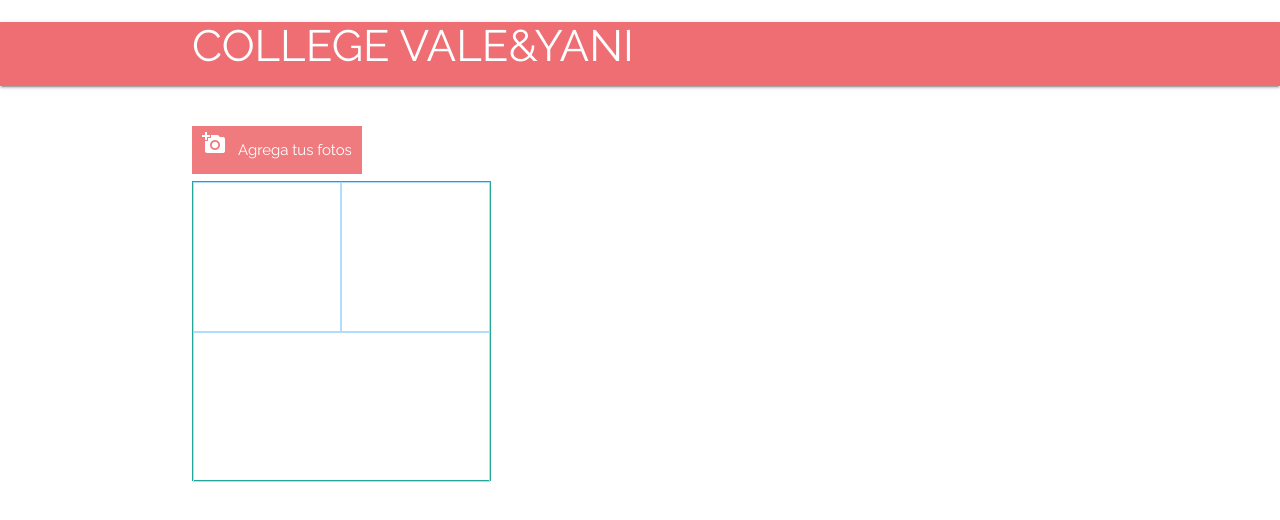
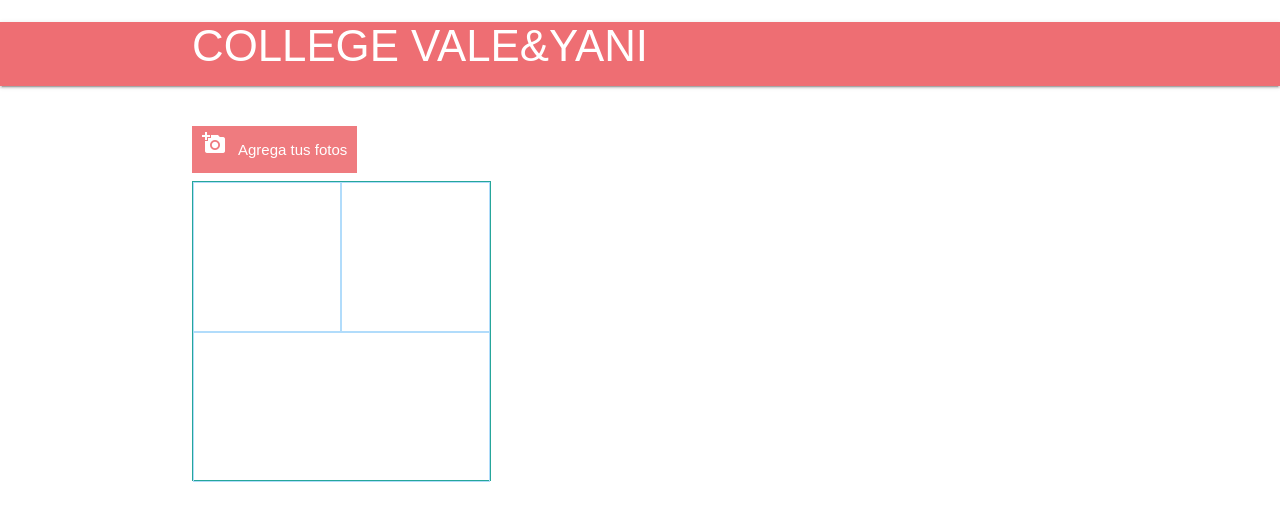
Before and after one commit to valeriavalles/insta-collage, a plain HTML site: page index.html in a window 1280 px wide. Drawn offline with nearby package versions, Linux system fonts and the light colour scheme; no server answers.

```diff
--- a/index.html
+++ b/index.html
@@ -9,7 +9,7 @@
   <meta http-equiv="cache-control" content="cache">
   <meta http-equiv="content-language" content="es">
   <link rel="stylesheet" href="https://cdnjs.cloudflare.com/ajax/libs/materialize/0.100.2/css/materialize.min.css">
-  <link href="https://fonts.googleapis.com/css?family=Open+Sans|Raleway:300,400,500,600,700" rel="stylesheet">
+  <link rel="stylesheet" href="https://fonts.googleapis.com/css?family=Tangerine">
   <link href="https://fonts.googleapis.com/icon?family=Material+Icons" rel="stylesheet">
   <link rel="stylesheet" href="css/college.css">
 </head>
```
